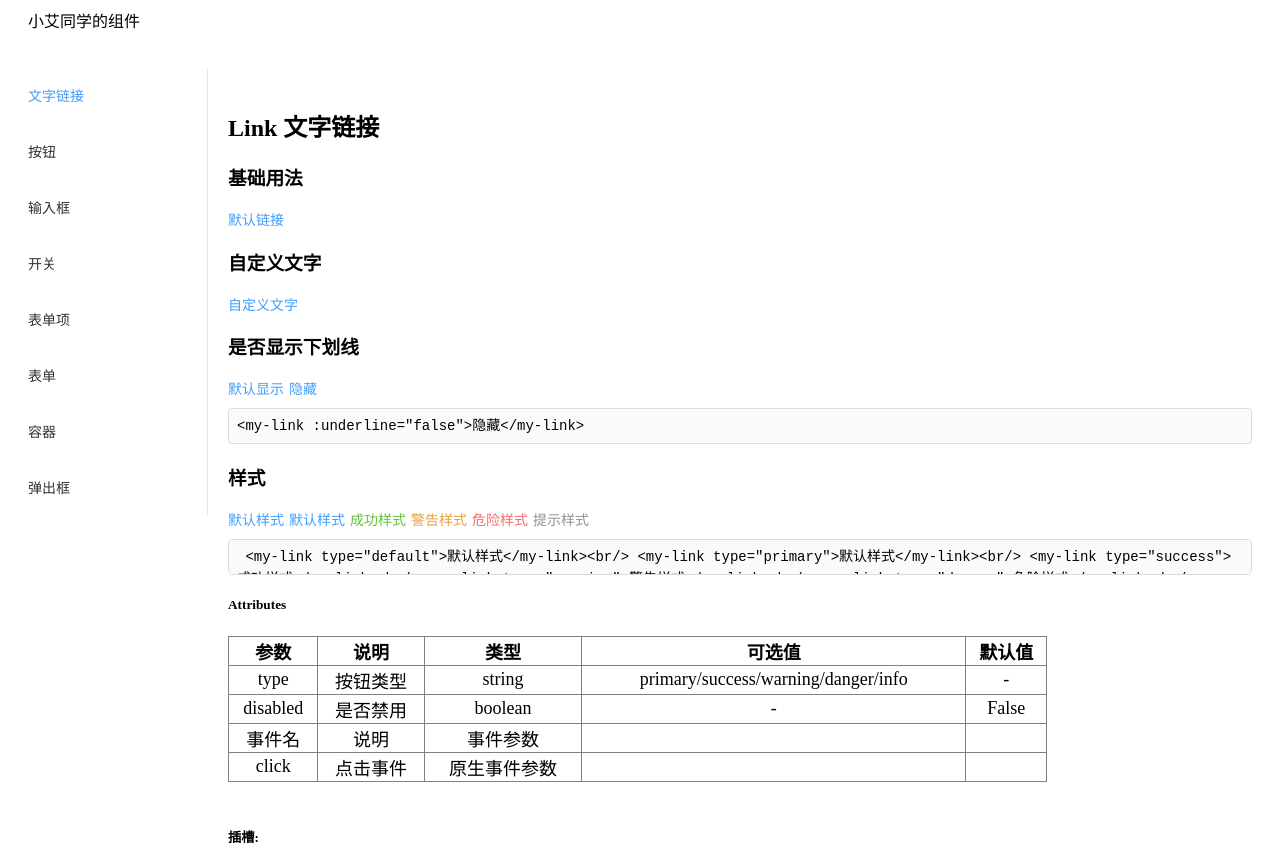
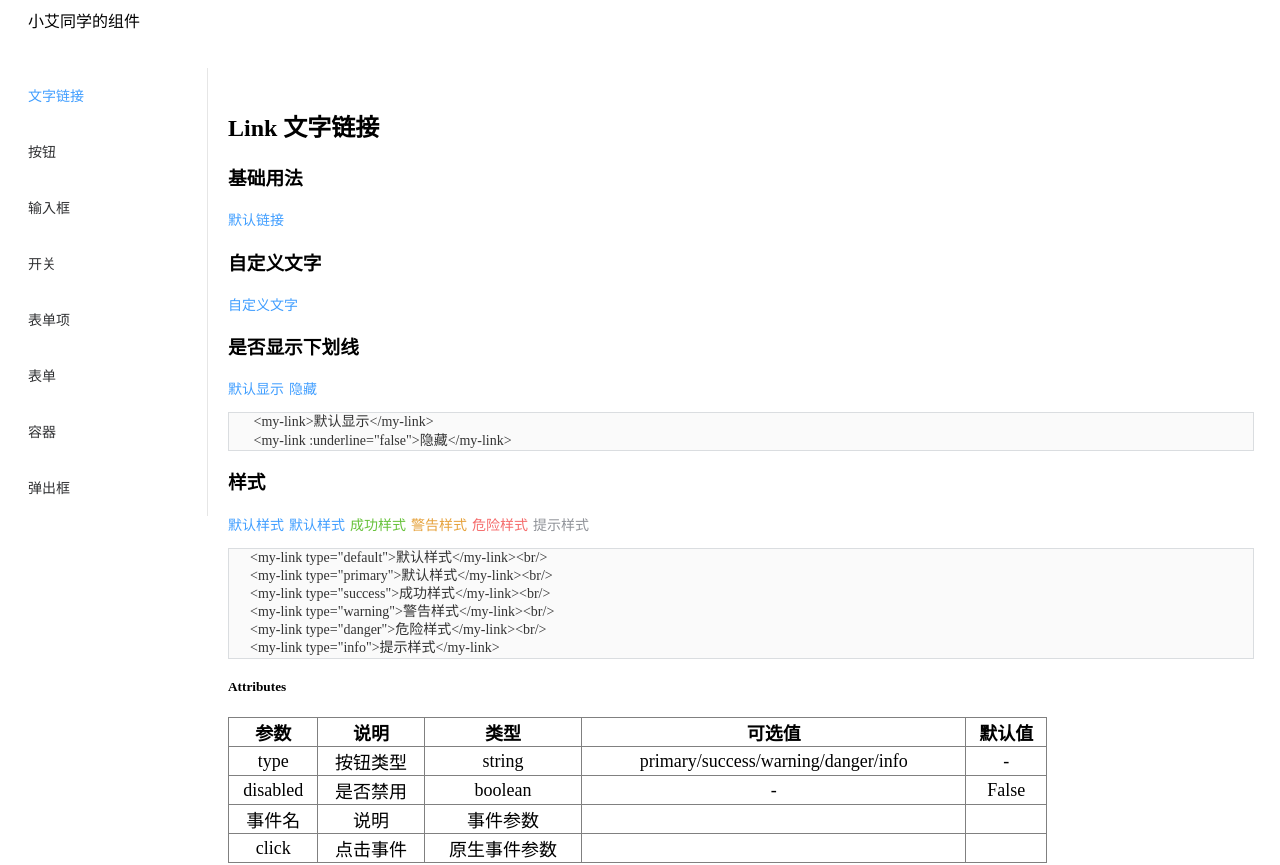
Before and after one commit to ailing666/MyComponent, a Vue app: page /#/alLink in a window 1280 px wide. Shown: the top 865 px of the page. Built offline with nearby package versions, Linux system fonts and the light colour scheme.

Commit message:
文本域

```diff
--- a/src/App.vue
+++ b/src/App.vue
@@ -42,6 +42,9 @@ table {
 .code {
   display: block;
   width: 100%;
+  min-height: 20px;
+  max-height: 300px;
+  _height: 120px;
   padding: 6px 8px;
   background: rgba(248, 249, 251, 0.8);
   border: 1px solid #dadde0;
@@ -55,5 +58,6 @@ table {
   box-sizing: border-box;
   -webkit-transition: height 0.3s ease-in-out;
   transition: height 0.3s ease-in-out;
+  white-space: pre-wrap;
 }
 </style>
--- a/src/views/alLink/AlLink.vue
+++ b/src/views/alLink/AlLink.vue
@@ -1,40 +1,50 @@
 <template>
   <div class="al-link">
     <h2>Link 文字链接</h2>
+    <!-- 基础用法 -->
     <div>
       <h3>基础用法</h3>
       <my-link href="http://www.baidu.com"></my-link>
     </div>
+    <!-- 自定义文字 -->
     <div>
       <h3>自定义文字</h3>
       <my-link>自定义文字</my-link>
     </div>
+    <!-- 是否显示下划线 -->
     <div>
       <h3>是否显示下划线</h3>
       <my-link>默认显示</my-link>
       <my-link :underline="false">隐藏</my-link>
-      <textarea class="code">
-<my-link :underline="false">隐藏</my-link> </textarea
-      >
+      <!--html-->
+      <div class="textarea-wrapper">
+        <pre class="content">{{ data.link }}</pre>
+        <textarea
+          disabled
+          v-model="data.link"
+          placeholder="请在此处输入文字..."
+        ></textarea>
+      </div>
     </div>
+    <!-- 样式 -->
     <div>
       <h3>样式</h3>
-
       <my-link type="default">默认样式</my-link>
       <my-link type="primary">默认样式</my-link>
       <my-link type="success">成功样式</my-link>
       <my-link type="warning">警告样式</my-link>
       <my-link type="danger">危险样式</my-link>
       <my-link type="info">提示样式</my-link>
-      <textarea class="code">
-     <my-link type="default">默认样式</my-link><br/>
-      <my-link type="primary">默认样式</my-link><br/>
-      <my-link type="success">成功样式</my-link><br/>
-      <my-link type="warning">警告样式</my-link><br/>
-      <my-link type="danger">危险样式</my-link><br/>
-      <my-link type="info">提示样式</my-link></textarea
-      >
+      <div class="textarea-wrapper">
+        <pre class="content">{{ data.style }}</pre>
+        <textarea
+          disabled
+          v-model="data.style"
+          placeholder="请在此处输入文字..."
+        ></textarea>
+      </div>
     </div>
+    <!-- Attributes -->
     <div>
       <h5>Attributes</h5>
       <table border>
@@ -94,8 +104,54 @@
 
 <script>
 export default {
-  name: 'al-link'
+  name: 'al-link',
+  data () {
+    return {
+      data: {
+        link: `       <my-link>默认显示</my-link>
+       <my-link :underline="false">隐藏</my-link>`,
+        style: `      <my-link type="default">默认样式</my-link><br/>
+      <my-link type="primary">默认样式</my-link><br/>
+      <my-link type="success">成功样式</my-link><br/>
+      <my-link type="warning">警告样式</my-link><br/>
+      <my-link type="danger">危险样式</my-link><br/>
+      <my-link type="info">提示样式</my-link>`
+      }
+    }
+  },
+  methods: {}
 }
 </script>
 
-<style></style>
+<style lang="less">
+.textarea-wrapper {
+  position: relative;
+  min-height: 20px;
+  width: 100%;
+}
+.content {
+  display: block;
+  visibility: hidden;
+  font-size: 14px;
+  color: #333333;
+  line-height: 1.3;
+  word-wrap: break-word;
+  font-family: SourceHanSansCN-Regular;
+  padding: 0;
+}
+.textarea-wrapper textarea {
+  overflow: hidden;
+  resize: none;
+  width: 100%;
+  height: 100%;
+  border: 1px solid #dadde0;
+  font-family: SourceHanSansCN-Regular;
+  font-size: 14px;
+  color: #333333;
+  line-height: 1.3;
+  padding: 0px;
+  position: absolute;
+  left: 0;
+  top: 0;
+}
+</style>
```
